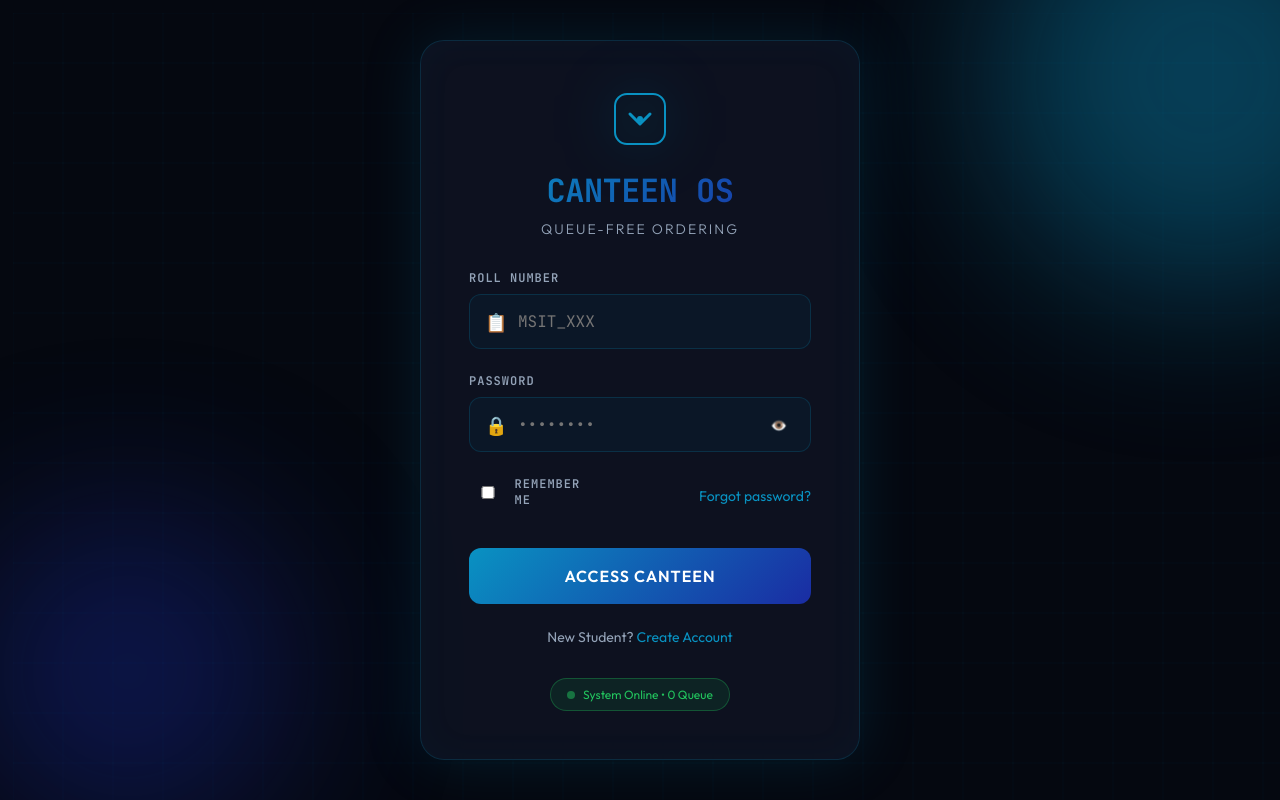
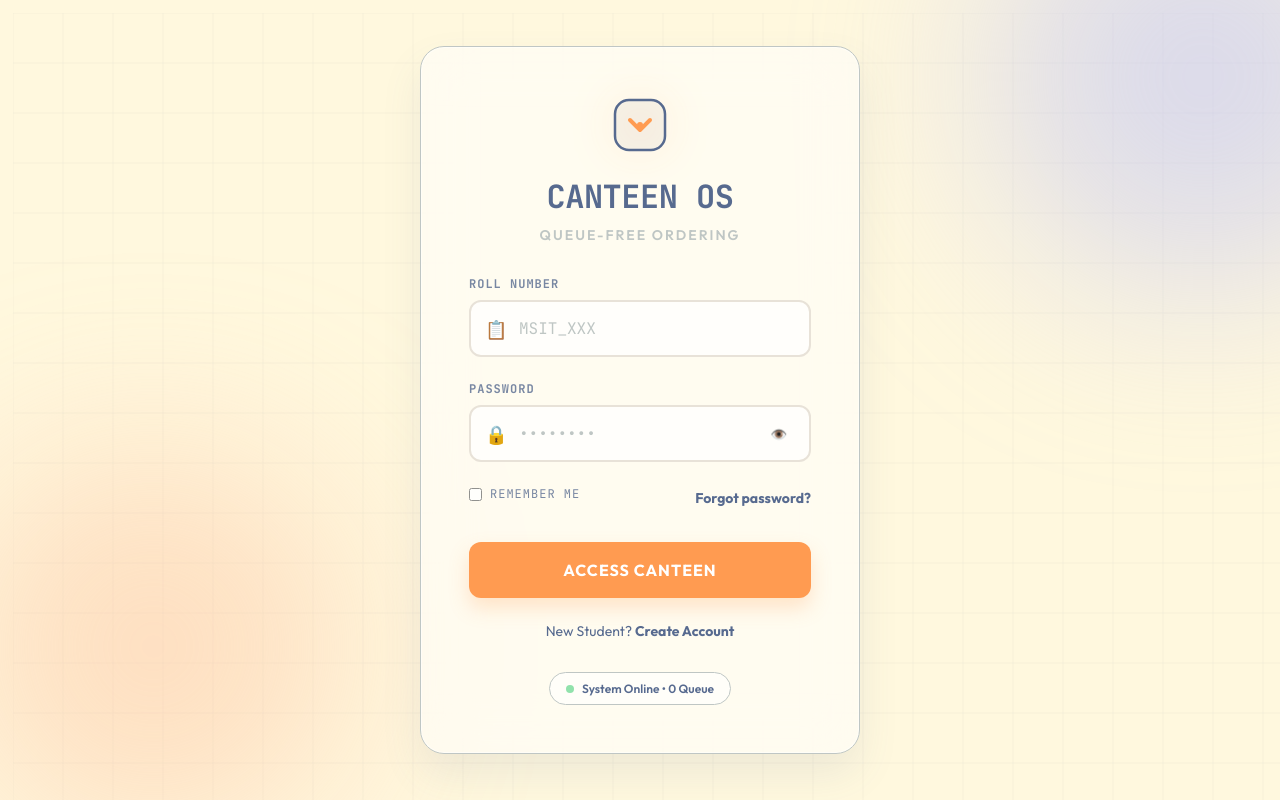
Before and after one commit to hitesh-namrani/hackavensis-project, a plain HTML site: page public/login.html in a window 1280 px wide. Drawn offline with Linux system fonts and the light colour scheme.

Commit message:
improved login.html
make login page more friendly and engaging

```diff
--- a/public/login.html
+++ b/public/login.html
@@ -9,21 +9,29 @@
     <link href="https://fonts.googleapis.com/css2?family=JetBrains+Mono:wght@400;600;700&family=Outfit:wght@300;400;600;700&display=swap" rel="stylesheet">
     <style>
         :root {
-            --primary: #0992C2;
-            --secondary: #1A2CA3;
-            --bg-dark: #0a0e1a;
-            --bg-darker: #050810;
-            --text-primary: #ffffff;
-            --text-secondary: #94a3b8;
-            --glow: rgba(9, 146, 194, 0.3);
+            /* --- YOUR PALETTE --- */
+            --bg-body: #FFF8DE;       /* Light Cream (Background) */
+
+            --primary-orange: #FF9B51; /* Vibrant Orange (Buttons/Highlights) */
+            --soft-orange: #FDC3A1;    /* Peach (Hover States) */
+
+            --premium-blue: #576A8F;   /* Premium Blue/Grey (Text & Icons) */
+            --cool-glow: #B7BDF7;      /* Periwinkle (Background Orbs/Focus) */
+
+            --neutral-gray: #BFC6C4;   /* Gray (Borders) */
+            --neutral-beige: #E8E2D8;  /* Beige (Subtle backgrounds) */
+
+            /* --- DERIVED VARS --- */
+            --card-bg: rgba(255, 255, 255, 0.55); /* Glass effect */
+            --input-bg: rgba(255, 255, 255, 0.7);
         }
 
         * { margin: 0; padding: 0; box-sizing: border-box; }
 
         body {
             font-family: 'Outfit', sans-serif;
-            background: var(--bg-darker);
-            color: var(--text-primary);
+            background: var(--bg-body);
+            color: var(--premium-blue); /* switched main text to premium blue */
             min-height: 100vh;
             overflow-x: hidden;
             position: relative;
@@ -34,8 +42,8 @@
             position: fixed;
             top: 0; left: 0; width: 100%; height: 100%;
             background-image:
-                linear-gradient(rgba(9, 146, 194, 0.05) 1px, transparent 1px),
-                linear-gradient(90deg, rgba(9, 146, 194, 0.05) 1px, transparent 1px);
+                linear-gradient(rgba(87, 106, 143, 0.05) 1px, transparent 1px),
+                linear-gradient(90deg, rgba(87, 106, 143, 0.05) 1px, transparent 1px);
             background-size: 50px 50px;
             animation: gridMove 20s linear infinite;
             pointer-events: none;
@@ -46,10 +54,12 @@
         }
 
         .orb {
-            position: fixed; border-radius: 50%; filter: blur(80px); opacity: 0.4; pointer-events: none; z-index: 0;
+            position: fixed; border-radius: 50%; filter: blur(90px); opacity: 0.5; pointer-events: none; z-index: 0;
         }
-        .orb-1 { width: 400px; height: 400px; background: var(--primary); top: -100px; right: -100px; animation: float 15s ease-in-out infinite; }
-        .orb-2 { width: 300px; height: 300px; background: var(--secondary); bottom: -50px; left: -50px; animation: float 12s ease-in-out infinite reverse; }
+        /* Using the Periwinkle (#B7BDF7) for the top orb to mix Cool with Warm */
+        .orb-1 { width: 400px; height: 400px; background: var(--cool-glow); top: -100px; right: -100px; animation: float 15s ease-in-out infinite; }
+        /* Using the Peach (#FDC3A1) for the bottom orb */
+        .orb-2 { width: 350px; height: 350px; background: var(--soft-orange); bottom: -50px; left: -50px; animation: float 12s ease-in-out infinite reverse; }
         @keyframes float {
             0%, 100% { transform: translate(0, 0) scale(1); }
             50% { transform: translate(30px, -30px) scale(1.1); }
@@ -62,13 +72,16 @@
         }
 
         .login-card {
-            background: rgba(15, 20, 35, 0.8);
-            backdrop-filter: blur(20px);
-            border: 1px solid rgba(9, 146, 194, 0.2);
+            background: var(--card-bg);
+            backdrop-filter: blur(25px);
+            -webkit-backdrop-filter: blur(25px);
+            border: 1px solid var(--neutral-gray); /* Gray Border */
             border-radius: 24px;
             padding: 3rem;
             width: 100%; max-width: 440px;
-            box-shadow: 0 0 60px rgba(9, 146, 194, 0.15), inset 0 0 40px rgba(9, 146, 194, 0.03);
+            box-shadow:
+                0 20px 40px rgba(87, 106, 143, 0.1), /* Blue-ish shadow */
+                0 0 0 1px rgba(255, 255, 255, 0.5) inset;
             transition: height 0.3s ease;
         }
 
@@ -76,73 +89,79 @@
         .logo-section { text-align: center; margin-bottom: 2rem; }
         .logo { display: inline-block; margin-bottom: 1rem; animation: logoGlow 3s ease-in-out infinite; }
         @keyframes logoGlow {
-            0%, 100% { filter: drop-shadow(0 0 20px rgba(9, 146, 194, 0.5)); }
-            50% { filter: drop-shadow(0 0 30px rgba(9, 146, 194, 0.8)); }
+            0%, 100% { filter: drop-shadow(0 0 15px rgba(255, 155, 81, 0.3)); }
+            50% { filter: drop-shadow(0 0 25px rgba(255, 155, 81, 0.5)); }
         }
         .logo-text {
             font-family: 'JetBrains Mono', monospace; font-size: 2rem; font-weight: 700;
-            background: linear-gradient(135deg, var(--primary), var(--secondary));
-            -webkit-background-clip: text; -webkit-text-fill-color: transparent; background-clip: text;
+            color: var(--premium-blue); /* Blue Text */
             letter-spacing: -0.5px;
         }
-        .logo-subtext { font-size: 0.875rem; color: var(--text-secondary); font-weight: 300; margin-top: 0.5rem; letter-spacing: 2px; text-transform: uppercase; }
+        .logo-subtext { font-size: 0.875rem; color: var(--neutral-gray); font-weight: 600; margin-top: 0.5rem; letter-spacing: 2px; text-transform: uppercase; }
 
         /* --- Form Elements --- */
         .form-group { margin-bottom: 1.5rem; }
-        label { display: block; font-size: 0.75rem; font-weight: 600; color: var(--text-secondary); margin-bottom: 0.5rem; text-transform: uppercase; letter-spacing: 1px; font-family: 'JetBrains Mono', monospace; }
+        label { display: block; font-size: 0.75rem; font-weight: 700; color: var(--premium-blue); margin-bottom: 0.5rem; text-transform: uppercase; letter-spacing: 1px; font-family: 'JetBrains Mono', monospace; opacity: 0.8; }
 
         .input-wrapper { position: relative; }
-        .input-icon { position: absolute; left: 1rem; top: 50%; transform: translateY(-50%); color: var(--primary); font-size: 1.125rem; pointer-events: none; }
+        /* Icons are now Premium Blue */
+        .input-icon { position: absolute; left: 1rem; top: 50%; transform: translateY(-50%); color: var(--premium-blue); font-size: 1.125rem; pointer-events: none; }
 
         input {
             width: 100%; padding: 1rem 1rem 1rem 3rem;
-            background: rgba(9, 146, 194, 0.05);
-            border: 1.5px solid rgba(9, 146, 194, 0.2);
+            background: var(--input-bg);
+            border: 2px solid var(--neutral-beige);
             border-radius: 12px;
-            color: var(--text-primary); font-size: 1rem; font-family: 'JetBrains Mono', monospace;
-            transition: all 0.3s ease;
+            color: var(--premium-blue); font-size: 1rem; font-family: 'JetBrains Mono', monospace;
+            transition: all 0.2s ease;
         }
-        input:focus { outline: none; border-color: var(--primary); background: rgba(9, 146, 194, 0.1); box-shadow: 0 0 0 4px rgba(9, 146, 194, 0.1); }
+        input::placeholder { color: var(--neutral-gray); }
+
+        /* Focus state uses the Periwinkle Glow */
+        input:focus { outline: none; border-color: var(--cool-glow); background: #ffffff; box-shadow: 0 0 0 4px rgba(183, 189, 247, 0.2); }
 
         .password-toggle {
             position: absolute; right: 1rem; top: 50%; transform: translateY(-50%);
-            background: none; border: none; color: var(--text-secondary); cursor: pointer; padding: 0.5rem;
+            background: none; border: none; color: var(--neutral-gray); cursor: pointer; padding: 0.5rem;
         }
-        .password-toggle:hover { color: var(--primary); }
+        .password-toggle:hover { color: var(--primary-orange); }
 
         /* --- Buttons & Links --- */
         .action-btn {
             width: 100%; padding: 1.125rem;
-            background: linear-gradient(135deg, var(--primary), var(--secondary));
+            background: var(--primary-orange);
             border: none; border-radius: 12px;
-            color: white; font-size: 1rem; font-weight: 600;
+            color: white; font-size: 1rem; font-weight: 700;
             cursor: pointer; position: relative; overflow: hidden;
             transition: all 0.3s ease; text-transform: uppercase; letter-spacing: 1px; font-family: 'Outfit', sans-serif;
             margin-top: 1rem;
+            box-shadow: 0 10px 20px rgba(255, 155, 81, 0.25);
         }
-        .action-btn:hover { transform: translateY(-2px); box-shadow: 0 10px 30px rgba(9, 146, 194, 0.4); }
+        .action-btn:hover { transform: translateY(-2px); box-shadow: 0 15px 30px rgba(255, 155, 81, 0.4); background: #FF8A33; }
 
         .options { display: flex; justify-content: space-between; align-items: center; margin-bottom: 1rem; font-size: 0.875rem; }
-        .remember-me { display: flex; align-items: center; gap: 0.5rem; cursor: pointer; color: var(--text-secondary); }
-        .link-text { color: var(--primary); text-decoration: none; transition: color 0.2s; cursor: pointer; }
-        .link-text:hover { color: var(--secondary); text-decoration: underline; }
+        .remember-me { display: flex; align-items: center; gap: 0.5rem; cursor: pointer; color: var(--premium-blue); font-weight: 500; }
+        .remember-me input { width: auto; accent-color: var(--primary-orange); }
+
+        .link-text { color: var(--premium-blue); text-decoration: none; transition: color 0.2s; cursor: pointer; font-weight: 700; }
+        .link-text:hover { color: var(--primary-orange); text-decoration: underline; }
 
         /* --- Footer Status --- */
         .status-indicator {
             display: inline-flex; align-items: center; gap: 0.5rem; margin-top: 2rem;
-            padding: 0.5rem 1rem; background: rgba(34, 197, 94, 0.1);
-            border: 1px solid rgba(34, 197, 94, 0.3); border-radius: 20px;
-            font-size: 0.75rem; color: #22c55e;
+            padding: 0.5rem 1rem; background: rgba(255, 255, 255, 0.6);
+            border: 1px solid var(--neutral-gray); border-radius: 20px;
+            font-size: 0.75rem; color: var(--premium-blue); font-weight: 600;
         }
         .status-dot { width: 8px; height: 8px; background: #22c55e; border-radius: 50%; animation: pulse 2s ease-in-out infinite; }
         @keyframes pulse { 0%, 100% { opacity: 1; } 50% { opacity: 0.5; } }
 
         /* --- Utility & Animation --- */
         .hidden { display: none !important; }
-        .fade-in { animation: fadeIn 0.5s cubic-bezier(0.16, 1, 0.3, 1) forwards; }
+        .fade-in { animation: fadeIn 0.4s ease-out forwards; }
         @keyframes fadeIn { from { opacity: 0; transform: translateY(10px); } to { opacity: 1; transform: translateY(0); } }
 
-        .toggle-prompt { text-align: center; margin-top: 1.5rem; font-size: 0.875rem; color: var(--text-secondary); }
+        .toggle-prompt { text-align: center; margin-top: 1.5rem; font-size: 0.875rem; color: var(--premium-blue); }
     </style>
 </head>
 <body>
@@ -155,15 +174,9 @@
             <div class="logo-section">
                 <div class="logo">
                     <svg width="60" height="60" viewBox="0 0 60 60" fill="none" xmlns="http://www.w3.org/2000/svg">
-                        <rect x="5" y="5" width="50" height="50" rx="12" stroke="url(#gradient)" stroke-width="2"/>
-                        <path d="M20 25 L30 35 L40 25" stroke="url(#gradient)" stroke-width="3" stroke-linecap="round" stroke-linejoin="round"/>
-                        <circle cx="30" cy="30" r="3" fill="url(#gradient)"/>
-                        <defs>
-                            <linearGradient id="gradient" x1="0" y1="0" x2="60" y2="60">
-                                <stop offset="0%" stop-color="#0992C2"/>
-                                <stop offset="100%" stop-color="#1A2CA3"/>
-                            </linearGradient>
-                        </defs>
+                        <rect x="5" y="5" width="50" height="50" rx="14" stroke="#576A8F" stroke-width="2.5" fill="rgba(87, 106, 143, 0.05)"/>
+                        <path d="M20 25 L30 35 L40 25" stroke="#FF9B51" stroke-width="4" stroke-linecap="round" stroke-linejoin="round"/>
+                        <circle cx="30" cy="30" r="3" fill="#FF9B51"/>
                     </svg>
                 </div>
                 <h1 class="logo-text">CANTEEN OS</h1>
@@ -207,7 +220,7 @@
                     <label for="fullName">Full Name</label>
                     <div class="input-wrapper">
                         <span class="input-icon">👤</span>
-                        <input type="text" id="fullName" placeholder="John Doe" required>
+                        <input type="text" id="fullName" placeholder="Aarav Sharma" required>
                     </div>
                 </div>
 
@@ -301,7 +314,7 @@
                     setTimeout(() => {
                         alert("Action Successful! (Connecting to Backend...)");
                         btn.textContent = originalText;
-                        btn.style.background = '';
+                        btn.style.background = ''; // Reverts to CSS var
                         btn.style.opacity = '1';
                     }, 1000);
                 }, 1500);
```
